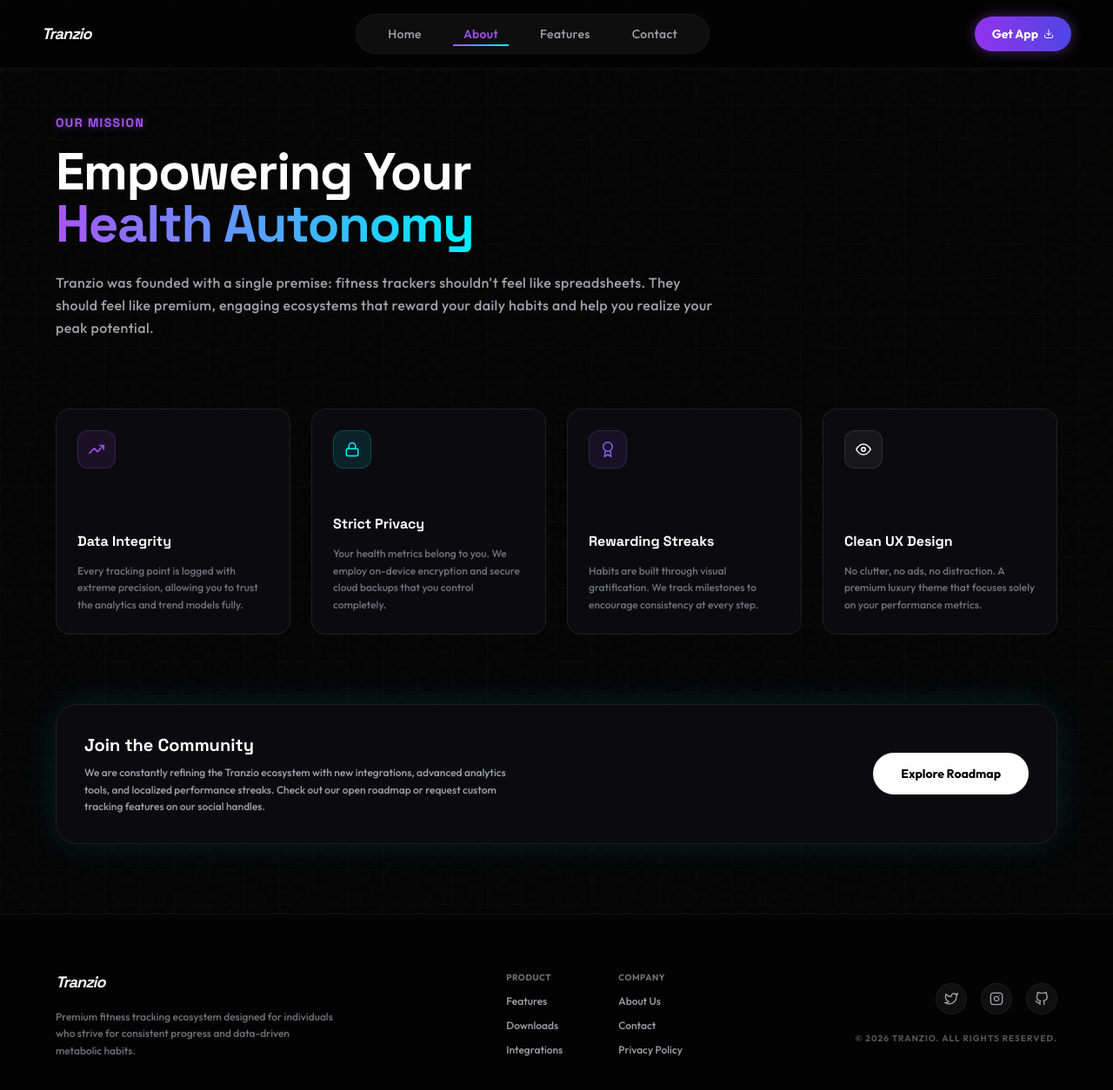
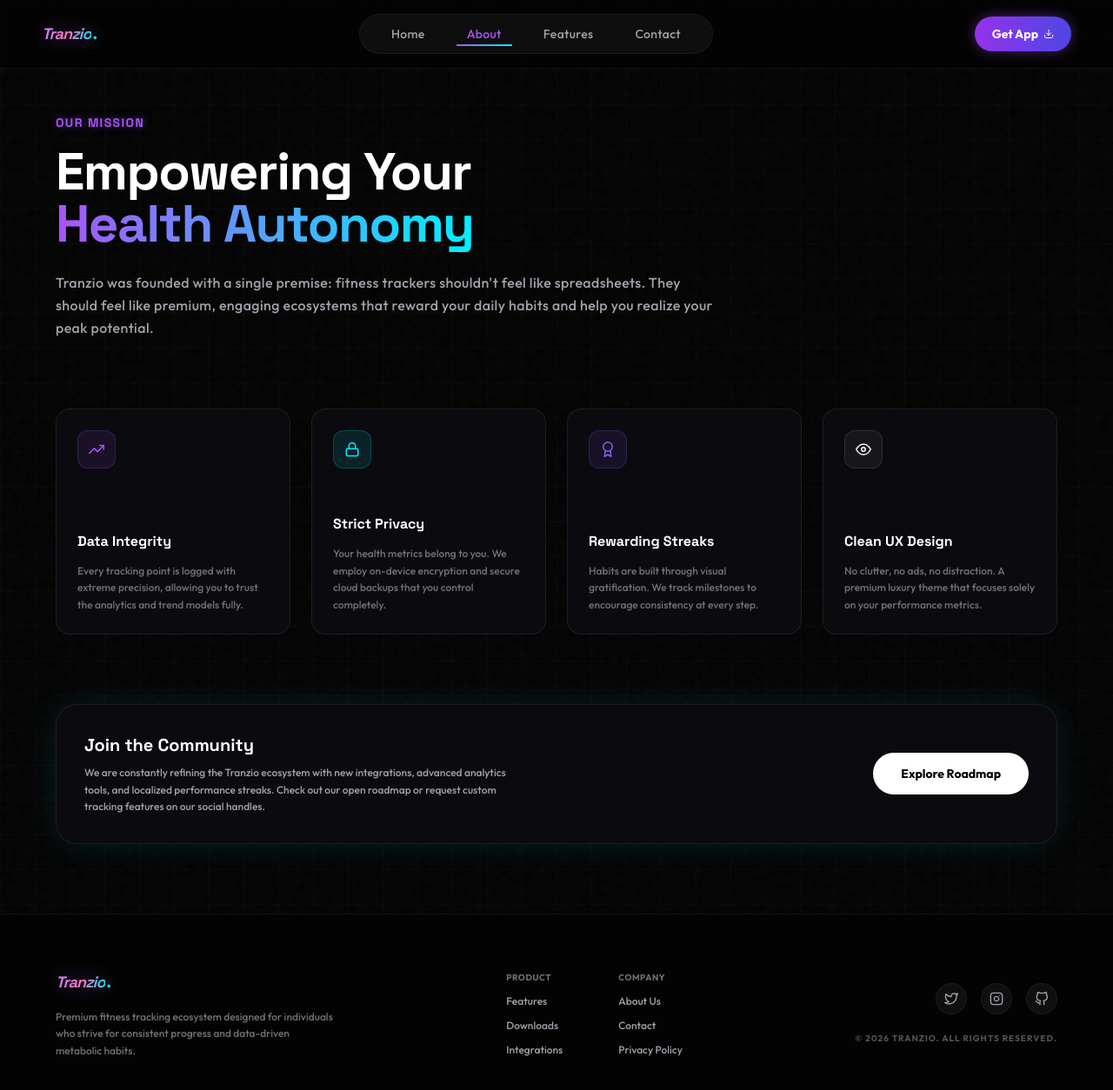
Before and after one commit to muhammathuabdulkalam-cpu/Gym-Landing-Page, a React (Vite) app: page /about in a window 1280 px wide. Shown: the top 1254 px of the page at 87% size. Built offline with nearby package versions, Linux system fonts and the light colour scheme.

Commit message:
style: enhance Tranzio logo with three-color neon gradient and a glowing dot suffix

```diff
--- a/src/components/Footer/Footer.jsx
+++ b/src/components/Footer/Footer.jsx
@@ -10,9 +10,12 @@ export default function Footer() {
 
         {/* Branding & Description */}
         <div className="max-w-xs flex flex-col gap-4">
-          <Link to="/" className="group w-max">
-            <span className="font-display font-black italic text-lg tracking-tighter text-white">
+          <Link to="/" className="group flex items-center gap-0.5 transition-transform duration-300 hover:scale-102 active:scale-98 w-max">
+            <span className="font-display font-black italic text-lg tracking-tighter bg-gradient-to-r from-purple-400 via-pink-400 to-cyan-400 bg-clip-text text-transparent drop-shadow-[0_0_10px_rgba(168,85,247,0.45)]">
               Tranzio
+            </span>
+            <span className="text-cyan-400 font-black text-lg drop-shadow-[0_0_8px_rgba(0,240,255,0.8)] select-none">
+              .
             </span>
           </Link>
           <p className="text-xs text-zinc-500 font-medium leading-relaxed">
--- a/src/components/Hero/Hero.jsx
+++ b/src/components/Hero/Hero.jsx
@@ -291,9 +291,12 @@ export default function Hero() {
           >
             {/* Modal top bar */}
             <div className="flex items-center justify-between px-6 pt-6 pb-0">
-              <div className="flex items-center gap-2">
-                <span className="font-display font-black italic text-sm tracking-tighter text-white">
+              <div className="flex items-center gap-0.5">
+                <span className="font-display font-black italic text-sm tracking-tighter bg-gradient-to-r from-purple-400 via-pink-400 to-cyan-400 bg-clip-text text-transparent drop-shadow-[0_0_8px_rgba(168,85,247,0.45)]">
                   Tranzio
+                </span>
+                <span className="text-cyan-400 font-black text-sm drop-shadow-[0_0_6px_rgba(0,240,255,0.8)] select-none">
+                  .
                 </span>
               </div>
               <button
--- a/src/components/Navbar/Navbar.jsx
+++ b/src/components/Navbar/Navbar.jsx
@@ -23,9 +23,12 @@ export default function Navbar() {
                    bg-background/75 backdrop-blur-xl border-b border-white/[0.06]"
       >
         {/* Logo */}
-        <Link to="/" className="group shrink-0">
-          <span className="font-display font-black italic text-base md:text-lg tracking-tighter text-white">
+        <Link to="/" className="group flex items-center gap-0.5 transition-transform duration-300 hover:scale-102 active:scale-98 shrink-0">
+          <span className="font-display font-black italic text-base md:text-lg tracking-tighter bg-gradient-to-r from-purple-400 via-pink-400 to-cyan-400 bg-clip-text text-transparent drop-shadow-[0_0_10px_rgba(168,85,247,0.45)]">
             Tranzio
+          </span>
+          <span className="text-cyan-400 font-black text-base md:text-lg drop-shadow-[0_0_8px_rgba(0,240,255,0.8)] select-none">
+            .
           </span>
         </Link>
 
```
